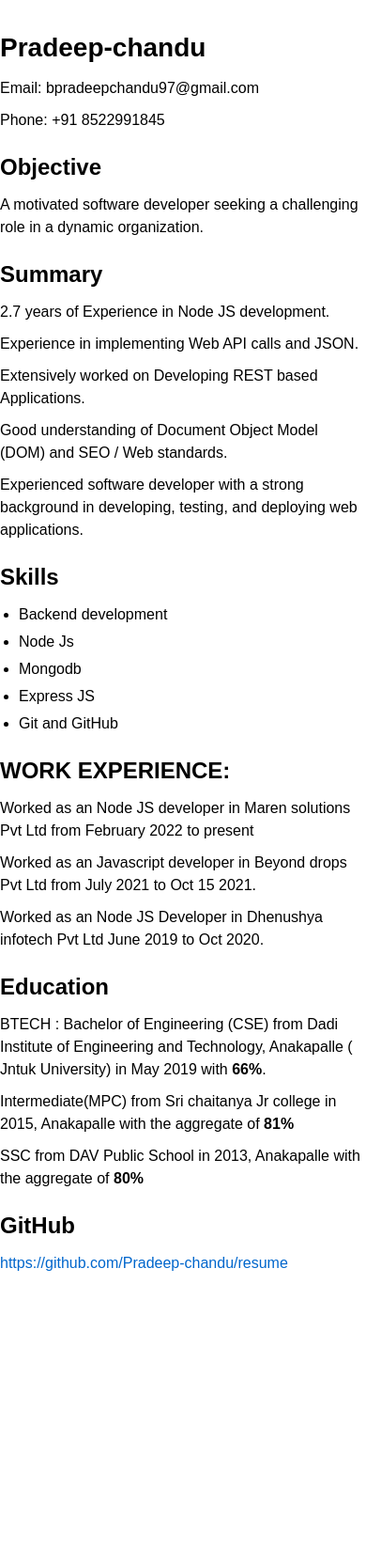
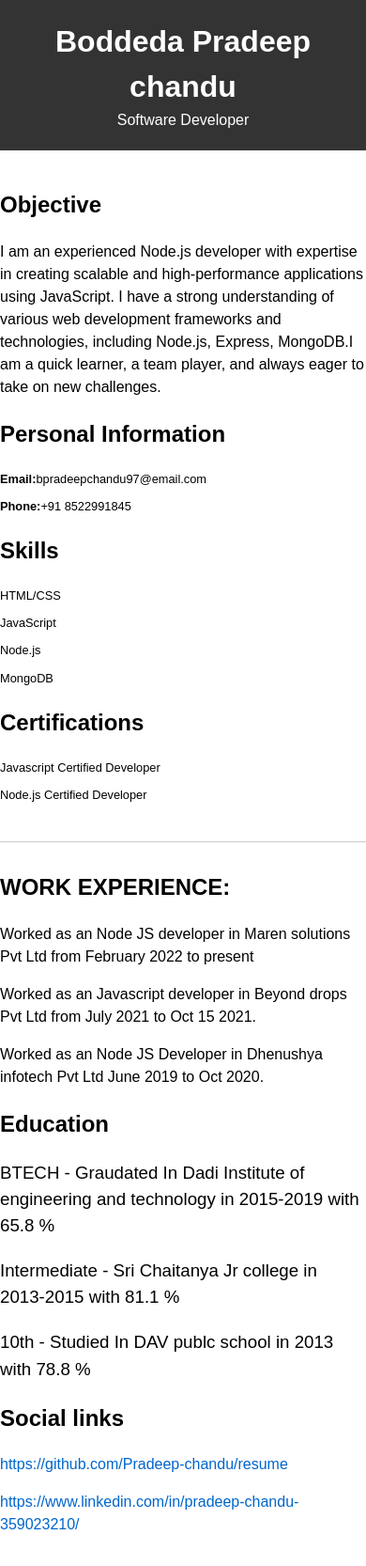
Before and after one commit to Pradeep-chandu/resume, a plain HTML site: page index.html in a window 390 px wide. Shown: the whole page at 94% size. Before the commit the page ends 1366 px from the top, so only its background shows below. Drawn offline with Linux system fonts and the light colour scheme.

Commit message:
modifed resume

```diff
--- a/index.html
+++ b/index.html
@@ -2,44 +2,61 @@
 <html>
 
 <head>
-  <title>Boddeda Pradeep-chandu - Resume</title>
+  <meta charset="utf-8">
+  <title>My Resume</title>
   <link rel="stylesheet" href="style.css">
 </head>
 
 <body>
-  <h1>Pradeep-chandu</h1>
-  <p>Email: bpradeepchandu97@gmail.com</p>
-  <p>Phone: +91 8522991845</p>
+  <div class="header">
+    <h1>Boddeda Pradeep chandu</h1>
+    <p>Software Developer</p>
+  </div>
+
+  <div class="main">
+    <div class="left-col">
       <h2>Objective</h2>
-  <p>A motivated software developer seeking a challenging role in a dynamic organization.</p>
-  <h2>Summary</h2>
-  <p>2.7 years of Experience in Node JS development.</p>
-  <p>Experience in implementing Web API calls and JSON.</p>
-  <p>Extensively worked on Developing REST based Applications.</p>
-  <p>Good understanding of Document Object Model (DOM) and SEO / Web standards.</p>
-  <p>Experienced software developer with a strong background in developing, testing, and deploying web applications.</p>
+      <p>I am an experienced Node.js developer with expertise in creating scalable and high-performance applications using JavaScript. I have a strong understanding of various web development frameworks and technologies, including Node.js, Express, MongoDB.I am a quick learner, a team player, and always eager to take on new challenges.
+      </p>
+      <h2>Personal Information</h2>
+      <ul>
+        <li><strong>Email:</strong>bpradeepchandu97@email.com</li>
+        <li><strong>Phone:</strong>+91 8522991845</li>
+      </ul>
+
       <h2>Skills</h2>
       <ul>
-    <li>Backend development</li>
-    <li>Node Js</li>
-    <li>Mongodb</li>
-    <li>Express JS</li>
-    <li>Git and GitHub</li>
+        <li>HTML/CSS</li>
+        <li>JavaScript</li>
+        <li>Node.js</li>
+        <li>MongoDB</li>
       </ul>
+
+      <h2>Certifications</h2>
+      <ul>
+        <li>Javascript Certified Developer</li>
+        <li>Node.js Certified Developer</li>
+      </ul>
+    </div>
+
+    <div class="right-col">
       <h2>WORK EXPERIENCE:</h2>
       <p>Worked as an Node JS developer in Maren solutions Pvt Ltd from February 2022 to
         present</p>
       <p>Worked as an Javascript developer in Beyond drops Pvt Ltd from July 2021 to Oct 15 2021.</p>
       <p>Worked as an Node JS Developer in Dhenushya infotech Pvt Ltd June 2019 to Oct 2020.</p>
+
       <h2>Education</h2>
-  <p>BTECH : Bachelor of Engineering (CSE) from Dadi Institute of Engineering and Technology,
-    Anakapalle ( Jntuk University) in May 2019 with <b>66%</b>.
-  <p>Intermediate(MPC) from Sri chaitanya Jr college in 2015, Anakapalle with the aggregate of
-    <b>81%</b>
-  </p>
-  <p>SSC from DAV Public School in 2013, Anakapalle with the aggregate of <b>80%</b> </p>
-  <h2>GitHub</h2>
+      <h3>BTECH - Graudated In Dadi Institute of engineering and technology in 2015-2019 with 65.8 %</h3>
+      <h3>Intermediate - Sri Chaitanya Jr college in 2013-2015 with 81.1 %</h3>
+      <h3>10th - Studied In DAV publc school in 2013 with 78.8 %</h3>
+      <h2>Social links</h2>
       <p><a href="https://github.com/Pradeep-chandu/resume">https://github.com/Pradeep-chandu/resume</a></p>
+      <p><a href="https://www.linkedin.com/in/pradeep-chandu-359023210/">https://www.linkedin.com/in/pradeep-chandu-359023210/</a></p>
+
+    </div>
+  </div>
+
 </body>
 
 </html>
--- a/style.css
+++ b/style.css
@@ -1,5 +1,3 @@
-/* Default styles for the document */
-
 body {
   font-family: Arial, sans-serif;
   font-size: 16px;
@@ -8,71 +6,158 @@ body {
   padding: 0;
 }
 
-  h1, h2 {
-    font-size: 28px;
-    font-weight: bold;
-    margin-top: 30px;
+.header {
+  background-color: #333;
+  color: #fff;
+  text-align: center;
+  padding: 20px;
+}
+
+.header h1 {
+  margin: 0;
+  font-size: 3em;
+}
+
+.header p {
+  margin: 0;
+  font-size: 2.5em;
+}
+
+.main {
+  display: flex;
+  flex-direction: row;
+  justify-content: space-between;
+  margin: 20px;
+}
+
+.left-col {
+  flex: 1;
+  padding: 0 20px;
+}
+
+.right-col {
+  flex: 2;
+  padding: 0 20px;
+}
+
+ul {
+  list-style: none;
+  padding: 0;
+  margin: 0;
+}
+
+ul li {
   margin-bottom: 10px;
 }
 
-  h2 {
-    font-size: 24px;
+ul li.highlighted {
+  background-color: #f1c40f;
+  color: #fff;
+  padding: 5px;
+  border-radius: 5px;
+}
+
+h2, h3 {
   margin-top: 20px;
 }
 
-  p {
-    margin-top: 0;
-    margin-bottom: 10px;
+h3 {
+  font-weight: normal;
 }
-
-  ul {
-    margin-top: 0;
-    margin-bottom: 10px;
-    padding-left: 20px;
-  }
-
-  li {
-    margin-top: 5px;
-    margin-bottom: 5px;
-  }
-
 a {
   color: #0066CC;
   text-decoration: none;
 }
-
-  a:hover {
-    text-decoration: underline;
+.tooltip {
+  position: absolute;
+  background-color: #333;
+  color: #fff;
+  padding: 5px;
+  border-radius: 5px;
+  font-size: 0.8em;
+  top: -20px;
+  left: 50%;
+  transform: translateX(-50%);
 }
 
-  /* Media queries for responsive design */
-
-  /* For screens that are 600px or wider */
-  @media screen and (min-width: 600px) {
-    h1, h2 {
-      font-size: 36px;
+.modal {
+  display: flex;
+  justify-content: center;
+  align-items: center;
+  position: fixed;
+  z-index: 1;
+  left: 0;
+  top: 0;
+  width: 100%;
+  height: 100%;
+  background-color: rgba(0, 0, 0, 0.4);
 }
 
-    p {
-      font-size: 18px;
+.modal-content {
+  position: relative;
+  display: flex;
+  flex-direction: column;
+  justify-content: center;
+  align-items: center;
+  background-color: #fff;
+  padding: 20px;
+  border-radius: 10px;
 }
 
-    li {
-      font-size: 16px;
+.close {
+  position: absolute;
+  top: 10px;
+  right: 10px;
+  color: #aaa;
+  font-size: 28px;
+  font-weight: bold;
+  cursor: pointer;
+}
+
+@media screen and (max-width: 768px) {
+  .main {
+    flex-direction: column;
+    margin: 20px 0;
+  }
+
+  .left-col, .right-col {
+    padding: 20px 0;
+  }
+
+  .right-col {
+    border-top: 1px solid #ccc;
+    margin-top: 20px;
+    padding-top: 20px;
   }
 }
 
-  /* For screens that are 900px or wider */
-  @media screen and (min-width: 900px) {
-    h1, h2 {
-      font-size: 28px;
+@media screen and (max-width: 480px) {
+  .header h1 {
+    font-size: 2em;
   }
 
-    p {
-      font-size: 20px;
+  .header p {
+    font-size: 1em;
   }
 
-    li {
-      font-size: 18px;
+  .main {
+    margin: 10px 0;
   }
+
+  .left-col, .right-col {
+    padding: 10px 0;
   }
+
+  ul li {
+    font-size: 0.8em;
+  }
+
+  .tooltip {
+    font-size: 0.6em;
+  }
+
+  .modal-content {
+    max-width: 90%;
+  }
+
+}
```
Lines whose indentation alone changed are shown as unchanged.
